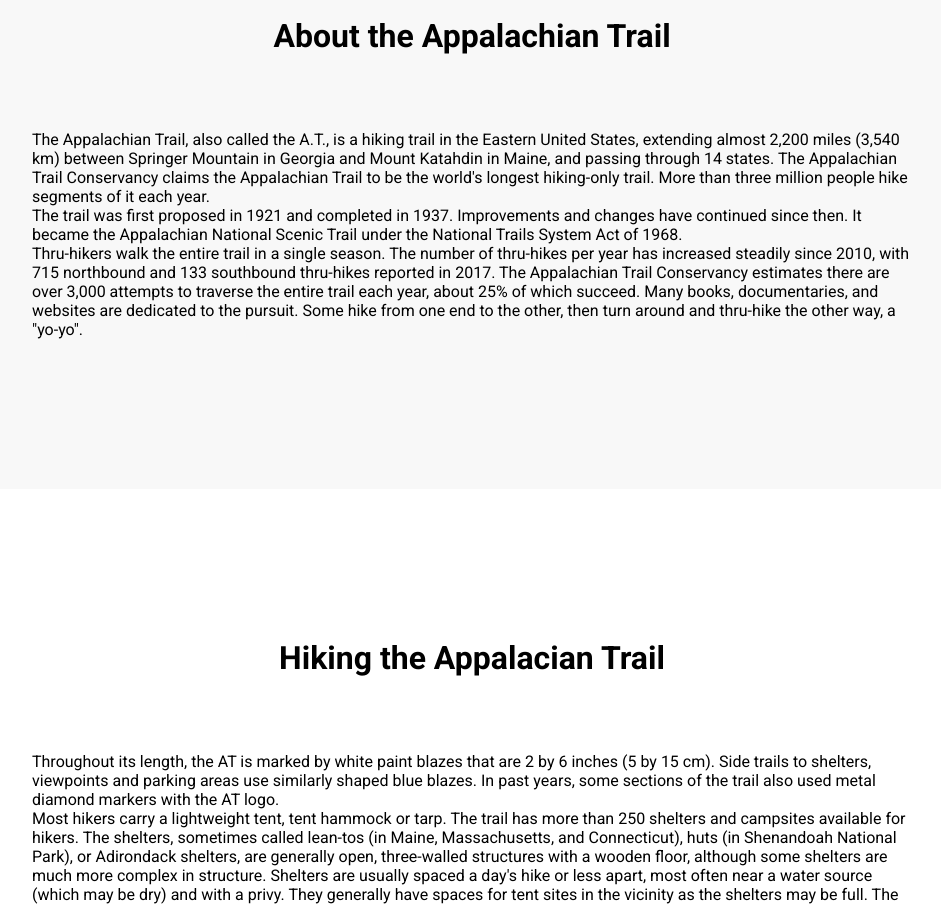
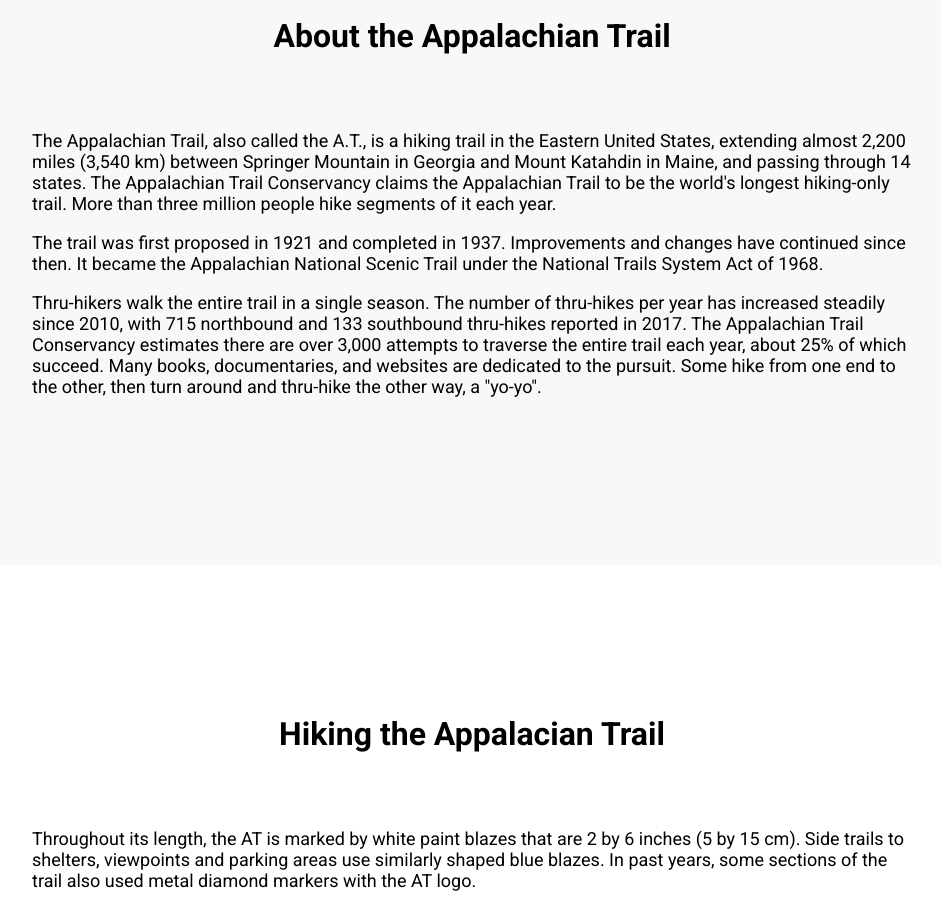
Before and after one commit to Sprees/pt-assignment-week2, a plain HTML site: page at.html in a window 1280 px wide. Shown: the part 760-1664 px from the top of the page, without its empty margins (168-1109 px from the left). Drawn offline with Linux system fonts and the light colour scheme.

Commit message:
added margin to p in sections

```diff
--- a/style.css
+++ b/style.css
@@ -73,6 +73,11 @@ section > h2 {
     text-align: center;
     padding-bottom: 75px;
     font-size: 32px;
+}
+
+section p {
+    margin-bottom: 18px;
+    font-size: 18px;
 }
 
 main section:nth-child(even) {
```
